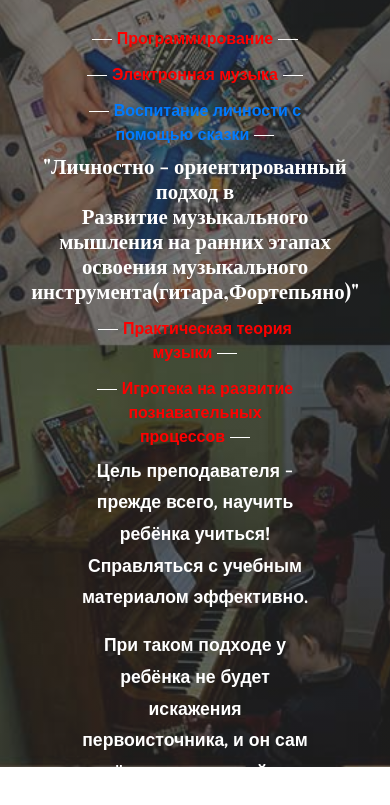
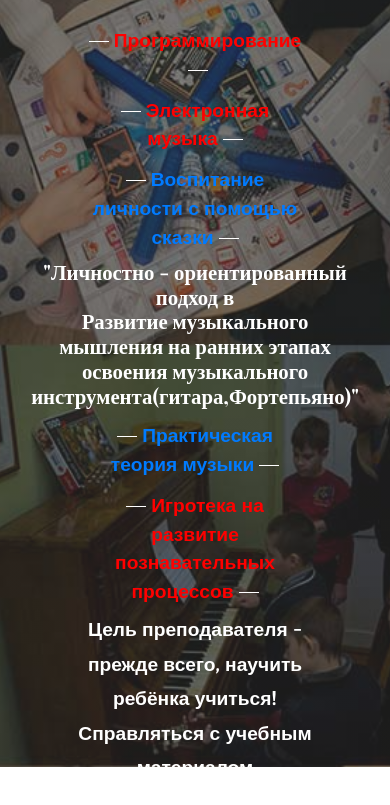
Before and after one commit to andreychernetsky/fairy-tale, a plain HTML site: page index.html in a window 390 px wide. Shown: the part 77-882 px from the top of the page. Drawn offline with nearby package versions, Linux system fonts and the light colour scheme.

Commit message:
all foto

```diff
--- a/css/responsive.css
+++ b/css/responsive.css
@@ -24,14 +24,14 @@
 		align-items: center;*/
 	}
 	.main-text__span {
-		font-size: 1rem;
+		font-size: 1.2rem;
 	}
 
 	.main-text__title {
 		font-size: 1.3rem;
 	}
 	.main-text__desc {
-		font-size: 1.1rem;
+		font-size: 1.2rem;
 	}
 
 
--- a/index.html
+++ b/index.html
@@ -75,7 +75,7 @@
 			<span class="main-text__span"><a href="https://vk.com/id459488160?z=article_edit459488160_13497">Воспитание личности с помощью сказки</a></span>
 			<h2 class="main-text__title"><a href="https://vk.com/@459488160-poyasnitelnaya-zapiska">"Личностно - ориентированный подход в <br>
 				Развитие музыкального мышления на ранних этапах освоения музыкального инструмента(гитара,Фортепьяно)"</a></h2>
-			<span class="main-text__span">Практическая теория музыки</span>
+			<span class="main-text__span"><a href="https://vk.com/@459488160-sostavlyau-100-voprosov-na-kotorye-dolzhen-otvetit-uchenik-p">Практическая теория музыки</a></span>
 			<span > <a class="main-text__span" href="https://andreychernetsky.github.io/gamePagefoSite/">Игротека на развитие познавательных процессов</a></span>
 			<p class="main-text__desc"><strong>Цель преподавателя</strong> - прежде всего, научить ребёнка учиться!
 				Справляться
```
